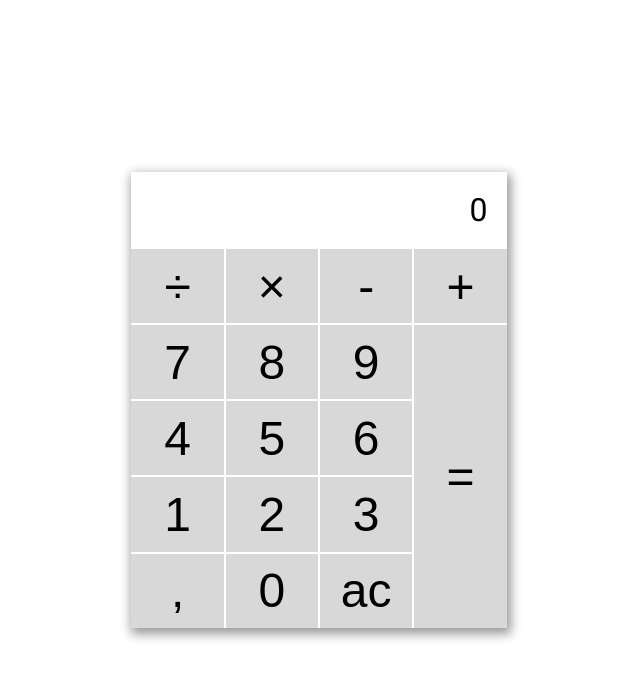
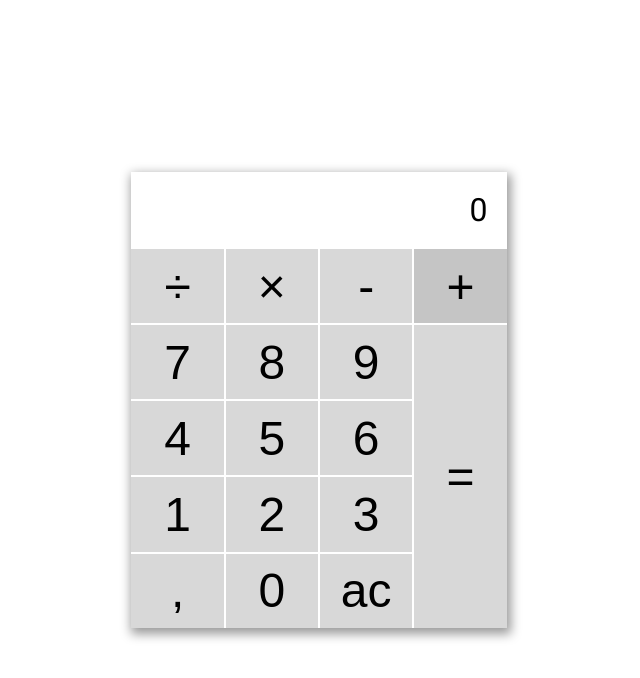
Before and after one commit to FluffyderDelphin/Calculator, a plain HTML site: page index.html in a window 1280 px wide. In both pictures the pointer is over the button 781 px from the left and 286 px from the top of the page. Shown: the whole page, without its empty margins (321-961 px from the left). Drawn offline with Linux system fonts and the light colour scheme.

Commit message:
set hover state for buttons

```diff
--- a/css/style.css
+++ b/css/style.css
@@ -47,6 +47,12 @@ body{
 
 
 }
+.calculator_buttons button:hover{
+    background-color: rgb(197, 197, 197);
+}
+
+
+
 .calulator_display{
     width: 100%;
     text-align: right;
```
